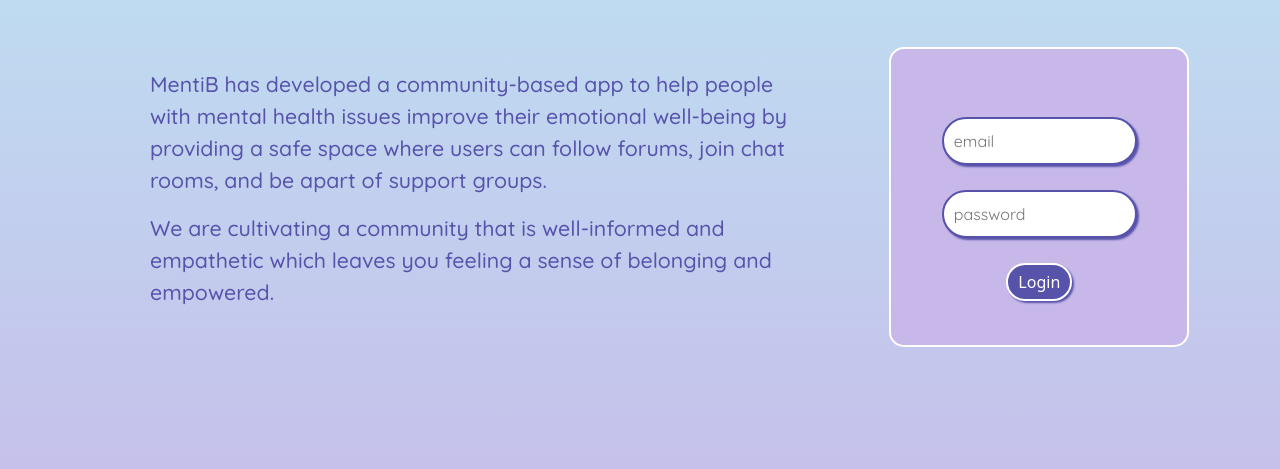
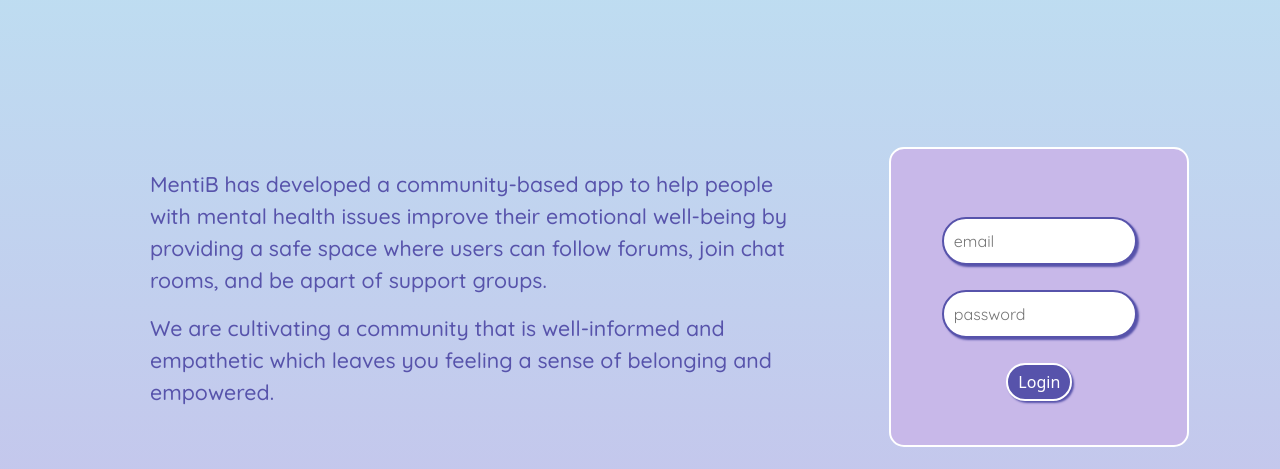
Before and after one commit to Fatimagkhan/MentiB, a plain HTML site: page index.html in a window 1280 px wide. Shown: the part 104-573 px from the top of the page. Drawn offline with nearby package versions, Linux system fonts and the light colour scheme.

Commit message:
Increase contentContainer margins

```diff
--- a/css/styles.css
+++ b/css/styles.css
@@ -29,8 +29,8 @@ p {
     flex-direction: row;
     margin-left: 150px;
     margin-right: 1pt;
-    margin-top: 50px;
-    margin-bottom: 125px;
+    margin-top: 150px;
+    margin-bottom: 225px;
     align-items: center;
 }
 .login {
```
